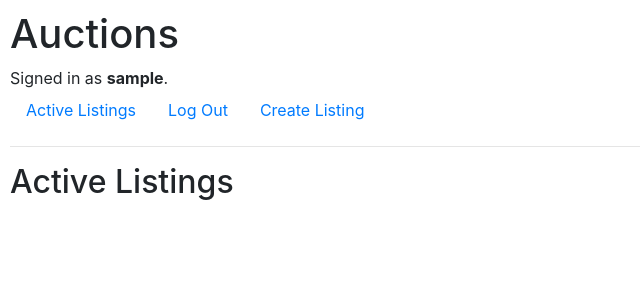
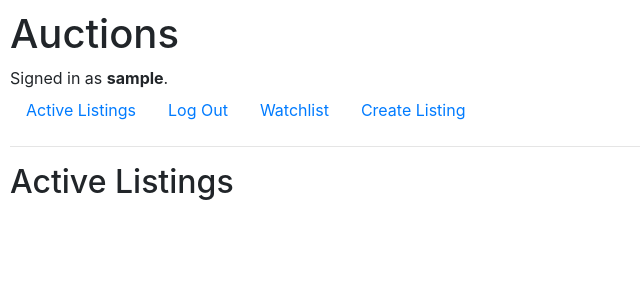
Before and after one commit to Sanyam-bot/commerce, a Django app: page / in a window 1280 px wide. Shown: the top 300 px of the page, without its empty margins (0-640 px from the left). Run offline with Django 3.2, Linux system fonts and the light colour scheme; the visitor is signed in with stand-in values (Sample User, id 1); data that the repository does not hold is empty; some libraries are stand-ins or nearby versions.

Commit message:
Added watchlist page and changed the previous watchlist page to add_to_watchlist

```diff
--- a/auctions/templates/auctions/layout.html
+++ b/auctions/templates/auctions/layout.html
@@ -25,6 +25,9 @@
                     <a class="nav-link" href="{% url 'logout' %}">Log Out</a>
                 </li>
                 <li class="nav-item">
+                    <a class="nav-link" href="{% url 'watchlist' %}">Watchlist</a>
+                </li>
+                <li class="nav-item">
                     <a class="nav-link" href="{% url 'create' %}">Create Listing</a>
                 </li>
             {% else %}
--- a/auctions/templates/auctions/listing.html
+++ b/auctions/templates/auctions/listing.html
@@ -5,7 +5,7 @@
     <h3>Listing: {{ listing.title }} </h3>
     <!-- Watchlist -->
     {% if user.is_authenticated %}
-        <form action="{% url 'watchlist' listing_id=listing.id %}" method="post">
+        <form action="{% url 'add_to_watchlist' listing_id=listing.id %}" method="post">
             {% csrf_token %}
             {% if not listing in user.watchlist.all %}
                 <input type="hidden" name="form_id" value="form1">
--- a/auctions/urls.py
+++ b/auctions/urls.py
@@ -8,8 +8,9 @@ urlpatterns = [
     path("logout/", views.logout_view, name="logout"),
     path("register/", views.register, name="register"),
     path("create/", views.create, name="create"),
+    path('watchlist/', views.watchlist, name='watchlist'),
     path('listings/<int:listing_id>', views.listings, name='listings'),
-    path('listings/<int:listing_id>/watchlist', views.watchlist, name='watchlist'),
+    path('listings/<int:listing_id>/watchlist', views.add_to_watchlist, name='add_to_watchlist'),
     path('listings/<int:listing_id>/bid', views.bidfn, name='bid'),
     path('listings/<int:listing_id>/close', views.close, name='close'),
     path('listing/<int:listing_id>/comment', views.comment, name='comment'),
--- a/auctions/views.py
+++ b/auctions/views.py
@@ -109,7 +109,7 @@ def listings(request, listing_id):
     })
 
 
-def watchlist(request, listing_id):
+def add_to_watchlist(request, listing_id):
     if request.method == 'POST':
         listing = Auctionlistings.objects.get(pk=listing_id) # Getting the listing, which should be added to the watchlist
 
@@ -197,3 +197,13 @@ def comment(request, listing_id):
 
     else:
         return HttpResponse('Not Allowed')
+
+
+def watchlist(request):
+
+    # Getting all the listings in the watchlist of the logged in user
+    listings = request.user.watchlist.all()
+
+    return render(request, 'auctions/watchlist.html', {
+        'listings': listings,
+    })
```
